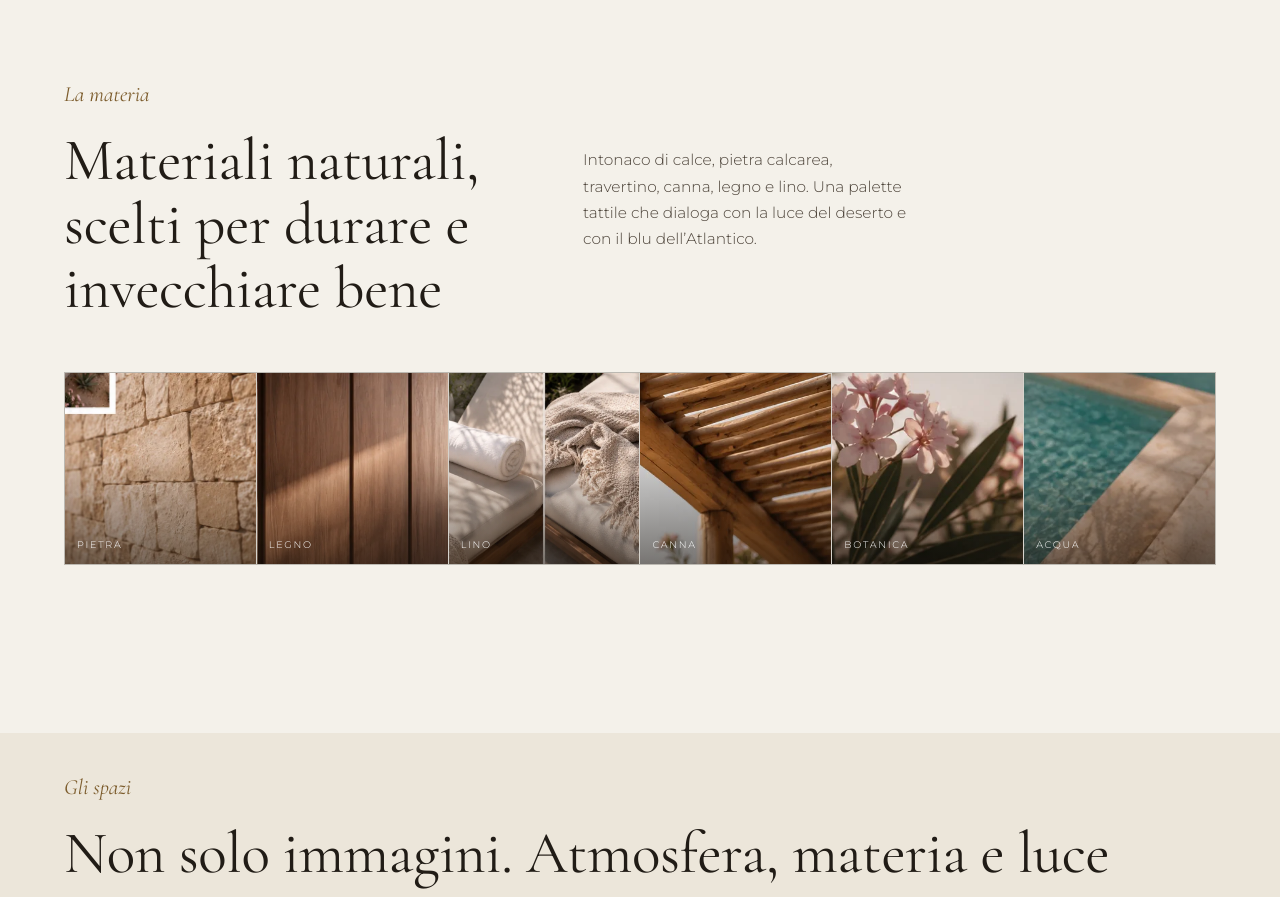
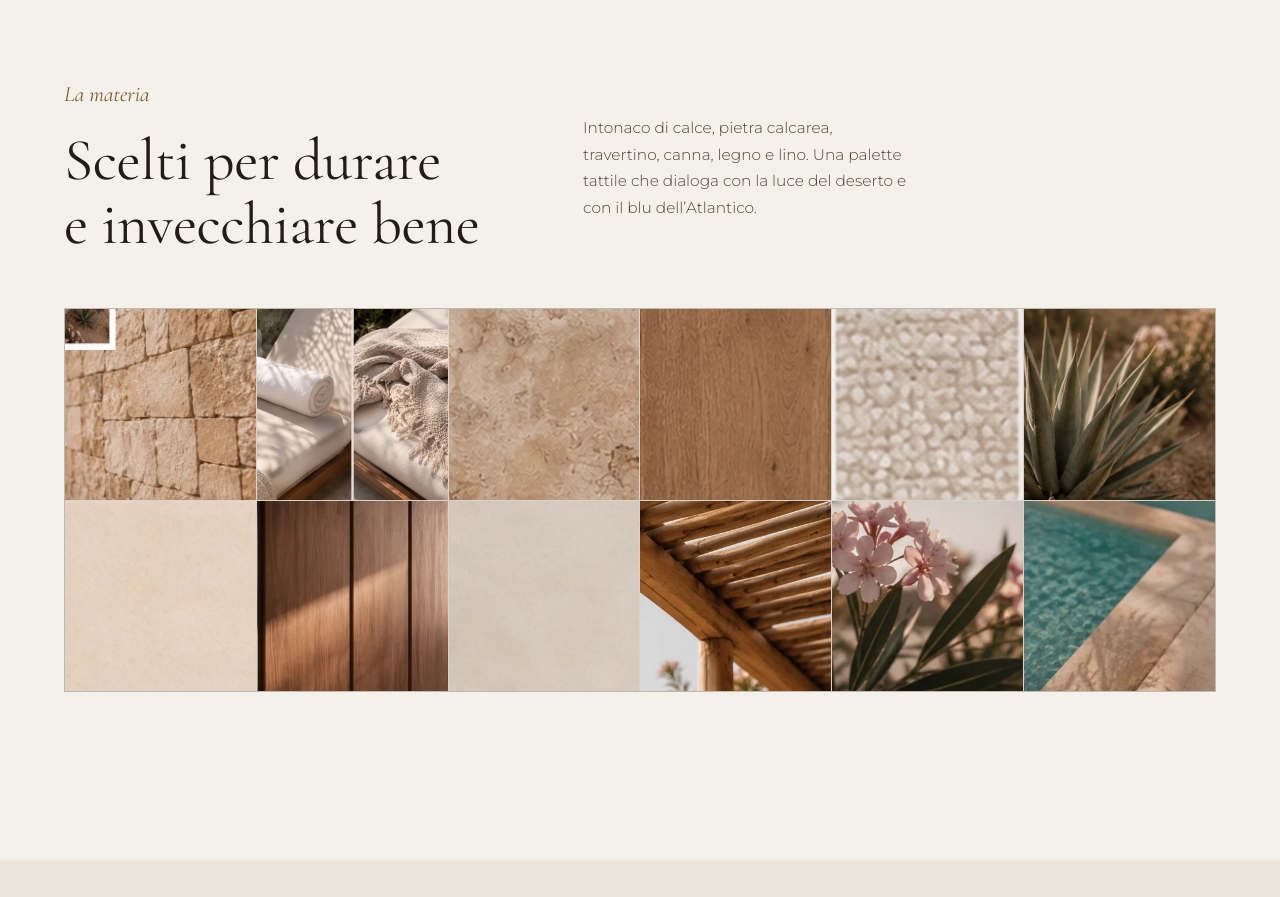
Before and after one commit to Alfacontract/desert-retreat, a plain HTML site: page index.html in a window 1280 px wide. Shown: the part 4600-5497 px from the top of the page. Drawn offline with Linux system fonts and the light colour scheme.

Commit message:
La materia: double the mosaic to 12 tiles, remove labels, evocative title
Added 6 new warm-palette texture tiles (intonaco/travertino/boucle/argilla/agave/rovere, cropped square from the moodboard pieces) interleaved with the original 6 for a richer 12-tile tactile grid. Removed all figcaptions + the caption gradient overlay for clean label-free tiles. Title now reads 'Scelti per durare e invecchiare bene'.

Co-Authored-By: Claude Opus 4.8 <noreply@anthropic.com>

```diff
--- a/assets/css/style.css
+++ b/assets/css/style.css
@@ -313,8 +313,7 @@ ul{ list-style:none; }
 .materia figure{ position:relative; aspect-ratio:1; overflow:hidden; background:var(--shell); margin:0; }
 .materia img{ width:100%; height:100%; object-fit:cover; transition:transform .9s var(--e-signature); }
 .materia figure:hover img{ transform:scale(1.07); }
-.materia figure::after{ content:""; position:absolute; inset:0; background:linear-gradient(0deg,rgba(20,16,11,.5),transparent 58%); }
-.materia figcaption{ position:absolute; left:12px; bottom:11px; z-index:2; font-size:.6rem; letter-spacing:.18em; text-transform:uppercase; color:#fff; }
+/* clean, label-free texture tiles — no caption, no gradient overlay */
 
 /* ---------- MAP (Leaflet) ---------- */
 .split--stretch{ align-items:stretch; }
--- a/index.html
+++ b/index.html
@@ -25,7 +25,7 @@
   <link rel="preload" as="image" href="assets/img/hero-1200.webp"
         imagesrcset="assets/img/hero-1200.webp 1200w, assets/img/hero-2400.webp 2400w" imagesizes="100vw" />
   <link rel="stylesheet" href="assets/vendor/leaflet/leaflet.css" />
-  <link rel="stylesheet" href="assets/css/style.css?v=9" />
+  <link rel="stylesheet" href="assets/css/style.css?v=10" />
 
   <script type="application/ld+json">
   {
@@ -185,7 +185,7 @@
         <div class="grid split split--wide-r" style="margin-bottom:clamp(34px,4vw,56px)">
           <div class="stack">
             <p class="kicker" data-animate data-animate-text>La materia</p>
-            <h2 class="h1" data-animate data-animate-text>Materiali naturali, scelti per durare e invecchiare bene</h2>
+            <h2 class="h1" data-animate data-animate-text>Scelti per durare<br>e invecchiare bene</h2>
           </div>
           <p class="body measure-s" data-animate data-animate-text>
             Intonaco di calce, pietra calcarea, travertino, canna, legno e lino. Una palette tattile
@@ -193,12 +193,18 @@
           </p>
         </div>
         <div class="materia" data-animate data-animate-img>
-          <figure><img src="assets/img/materia/pietra.webp" width="700" height="700" loading="lazy" decoding="async" alt="Dettaglio di pietra calcarea" /><figcaption>Pietra</figcaption></figure>
-          <figure><img src="assets/img/materia/legno.webp" width="442" height="442" loading="lazy" decoding="async" alt="Venatura del legno di noce" /><figcaption>Legno</figcaption></figure>
-          <figure><img src="assets/img/materia/lino.webp" width="608" height="608" loading="lazy" decoding="async" alt="Trama del lino naturale" /><figcaption>Lino</figcaption></figure>
-          <figure><img src="assets/img/materia/canna.webp" width="319" height="319" loading="lazy" decoding="async" alt="Pergola in canna e macram&egrave;" /><figcaption>Canna</figcaption></figure>
-          <figure><img src="assets/img/materia/botanica.webp" width="281" height="281" loading="lazy" decoding="async" alt="Oleandri e botanica del deserto" /><figcaption>Botanica</figcaption></figure>
-          <figure><img src="assets/img/materia/acqua.webp" width="313" height="313" loading="lazy" decoding="async" alt="Acqua della piscina" /><figcaption>Acqua</figcaption></figure>
+          <figure><img src="assets/img/materia/pietra.webp" width="700" height="700" loading="lazy" decoding="async" alt="Muro in pietra calcarea" /></figure>
+          <figure><img src="assets/img/materia/lino.webp" width="608" height="608" loading="lazy" decoding="async" alt="Biancheria in lino naturale" /></figure>
+          <figure><img src="assets/img/materia/travertino.webp" width="700" height="700" loading="lazy" decoding="async" alt="Superficie in travertino" /></figure>
+          <figure><img src="assets/img/materia/rovere.webp" width="700" height="700" loading="lazy" decoding="async" alt="Venatura del legno di rovere" /></figure>
+          <figure><img src="assets/img/materia/boucle.webp" width="700" height="700" loading="lazy" decoding="async" alt="Tessuto bouclé in tono naturale" /></figure>
+          <figure><img src="assets/img/materia/agave.webp" width="700" height="700" loading="lazy" decoding="async" alt="Agave del paesaggio desertico" /></figure>
+          <figure><img src="assets/img/materia/intonaco.webp" width="700" height="700" loading="lazy" decoding="async" alt="Intonaco di calce" /></figure>
+          <figure><img src="assets/img/materia/legno.webp" width="442" height="442" loading="lazy" decoding="async" alt="Venatura del legno di noce" /></figure>
+          <figure><img src="assets/img/materia/argilla.webp" width="700" height="700" loading="lazy" decoding="async" alt="Microcemento color argilla" /></figure>
+          <figure><img src="assets/img/materia/canna.webp" width="319" height="319" loading="lazy" decoding="async" alt="Pergola in canna e macram&egrave;" /></figure>
+          <figure><img src="assets/img/materia/botanica.webp" width="281" height="281" loading="lazy" decoding="async" alt="Oleandri in fiore" /></figure>
+          <figure><img src="assets/img/materia/acqua.webp" width="313" height="313" loading="lazy" decoding="async" alt="Acqua della piscina" /></figure>
         </div>
       </div>
     </section>
```
Also changed, not shown: assets/img/materia/agave.webp (added), assets/img/materia/argilla.webp (added), assets/img/materia/boucle.webp (added), assets/img/materia/intonaco.webp (added), assets/img/materia/rovere.webp (added), assets/img/materia/travertino.webp (added).
